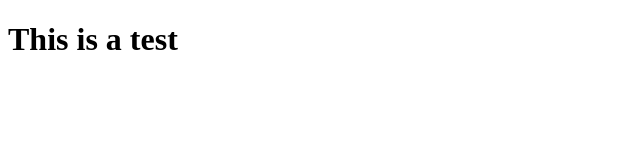
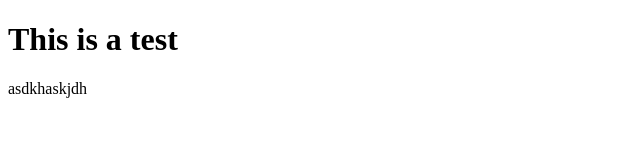
Before and after one commit to bensmith314/firstrepo, a plain HTML site: page index.html in a window 1280 px wide. Shown: the whole page, without its empty margins (0-640 px from the left). Drawn offline with Linux system fonts and the light colour scheme.

Commit message:
Random Paragraph
Oh yeah. Getting Don's attention.

```diff
--- a/index.html
+++ b/index.html
@@ -5,5 +5,6 @@
 </head>
 <body>
 <h1>This is a test</h1>
+<p>asdkhaskjdh</p>
 </body>
 </html>
```
